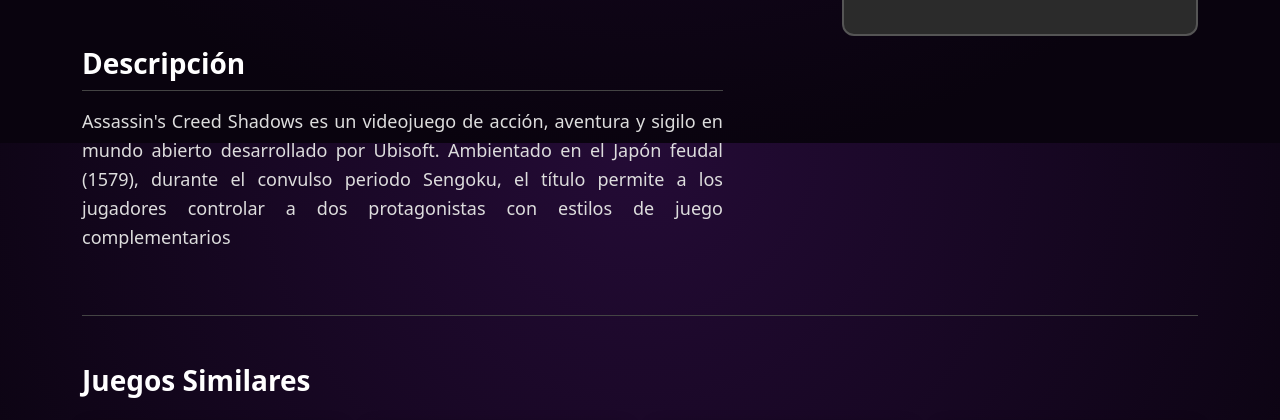
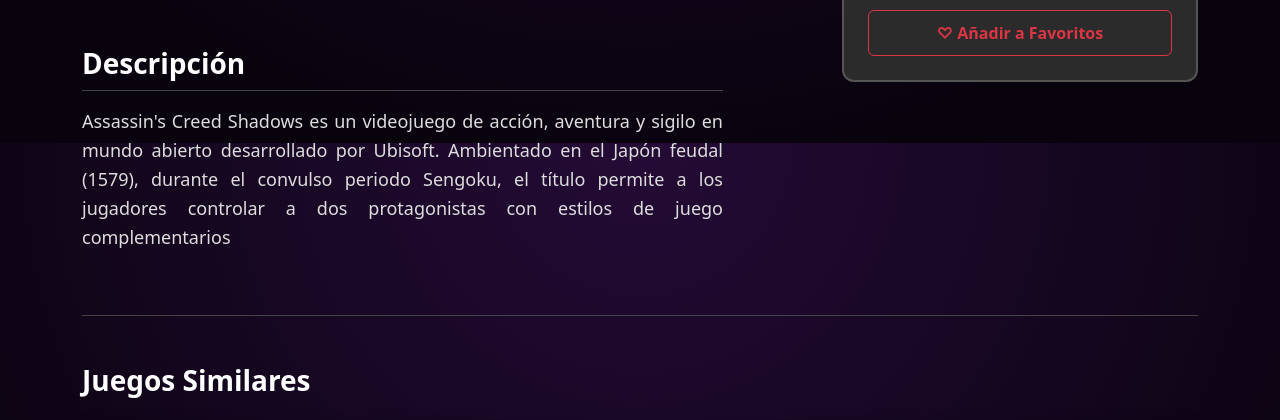
Before and after one commit to renatosoto21/WEB_FINAL, a Django app: page /juego/4/ in a window 1280 px wide. Shown: the part 657-1077 px from the top of the page. Run offline with Django 5.2, Linux system fonts and the light colour scheme; a user stored in the database is signed in; data comes from the database, SQL or seed files in the repository; both versions use the stored data as it was after the commit; some libraries are stand-ins or nearby versions.

Commit message:
arreglos

```diff
--- a/juegos/templates/juegos/detalle_juego.html
+++ b/juegos/templates/juegos/detalle_juego.html
@@ -108,6 +108,10 @@
                                 Agregar al Carrito
                             </button>
                         </a>
+                        <a href="{% url 'agregar_favoritos' juego.id %}" class="btn btn-outline-danger w-100"
+                            style="padding: 10px; font-size: 16px; font-weight: bold;">
+                            ♡ Añadir a Favoritos
+                        </a>
                     {% else %}
                         <button class="btn w-100 mb-3" disabled
                             style="background-color: #444; color: #888; padding: 10px; font-size: 16px; font-weight: bold; border: none; cursor: not-allowed;">
@@ -117,6 +121,7 @@
                             style="padding: 10px; font-size: 16px; font-weight: bold;">
                             ♡ Añadir a Favoritos
                         </a>
+
                     {% endif %}
 
                 {% else %}
```
Also changed, not shown: db.sqlite3.
